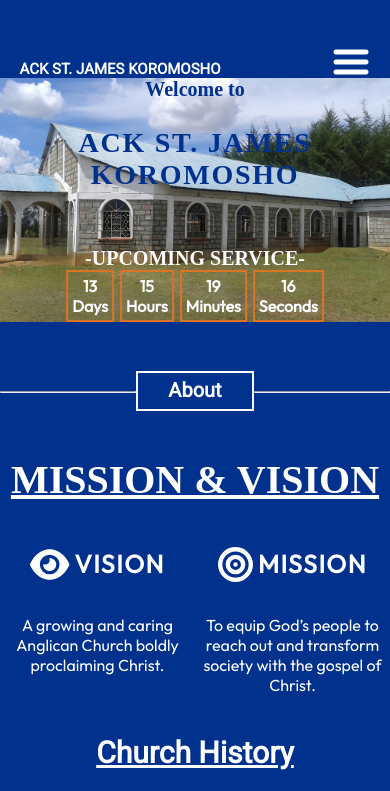
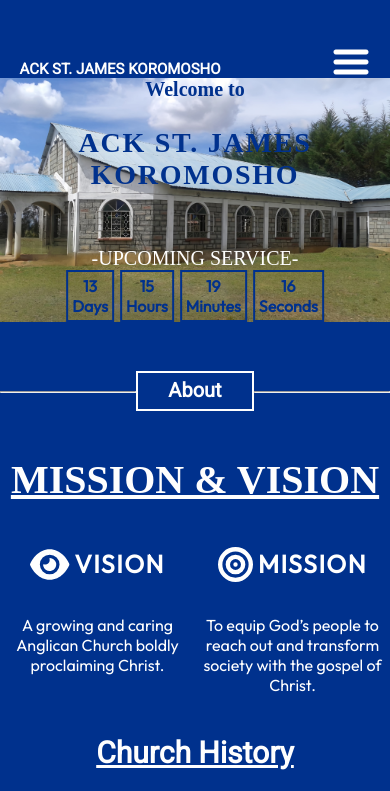
Before and after one commit to KipletingEdwin/Koromosho, a React (Vite) app: page / in a window 390 px wide. Shown: the top 791 px of the page. Built offline with nearby package versions, Linux system fonts and the light colour scheme.

Commit message:
add color to title

```diff
--- a/src/components/Home/Home.module.css
+++ b/src/components/Home/Home.module.css
@@ -88,10 +88,10 @@
 
 .items{
     font-family: "Outfit", Arial, Helvetica, sans-serif;
-    border: 2px solid #db7427;
+    border: 2px solid #00318d;
     margin: 0px 3px;
     padding: 4px;
-    color: var(--color-text);
+    color: #00318d;
     font-weight: 800;
     display: flex;
     flex-direction: column;
@@ -147,8 +147,11 @@
 
     .countDownContainer h3{
         /* background-color: red; */
+        font-size: 20px;
+        font-weight: 500;
         margin: 0%;
         padding: 0px;
+
     }
 
     .timerContainer{
```
